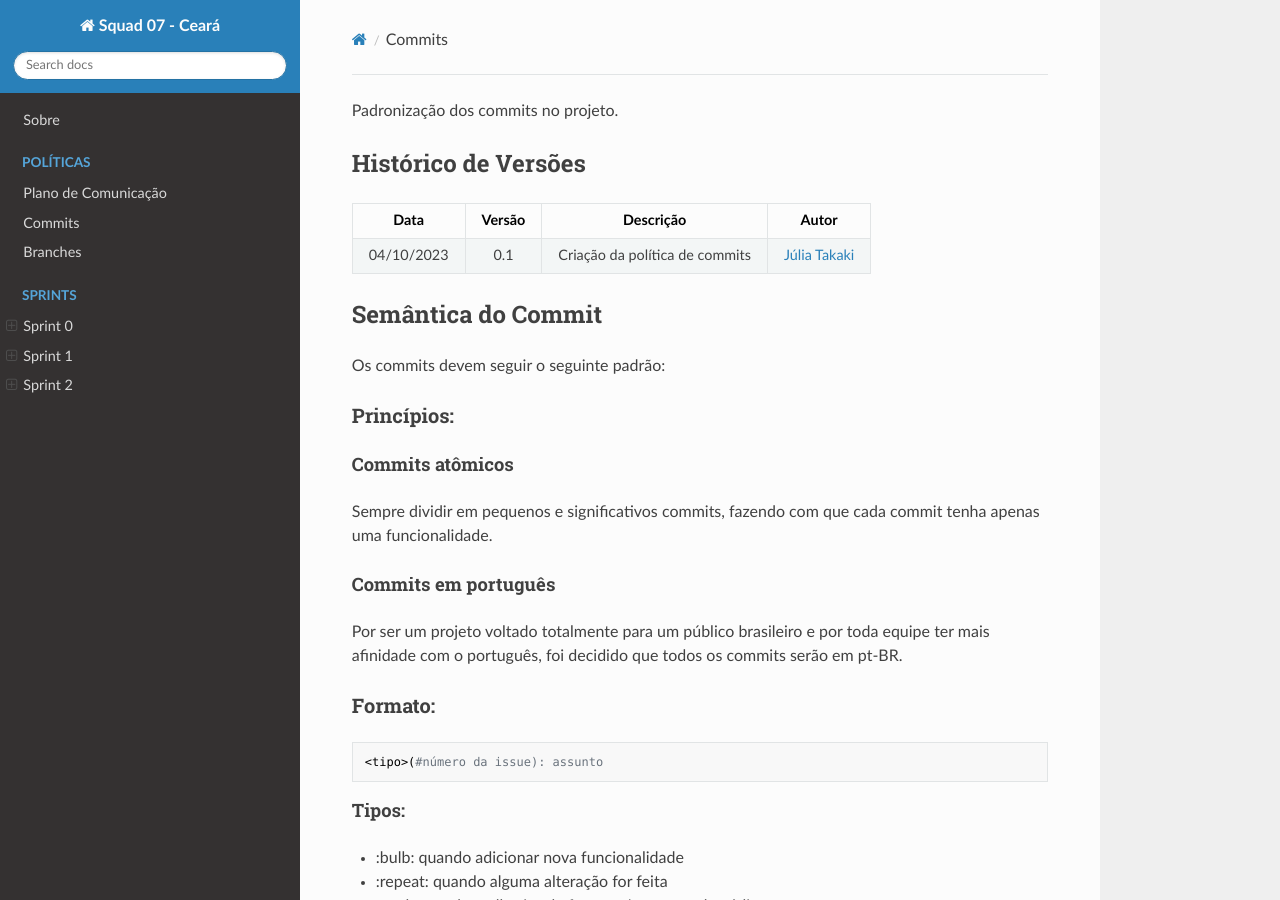
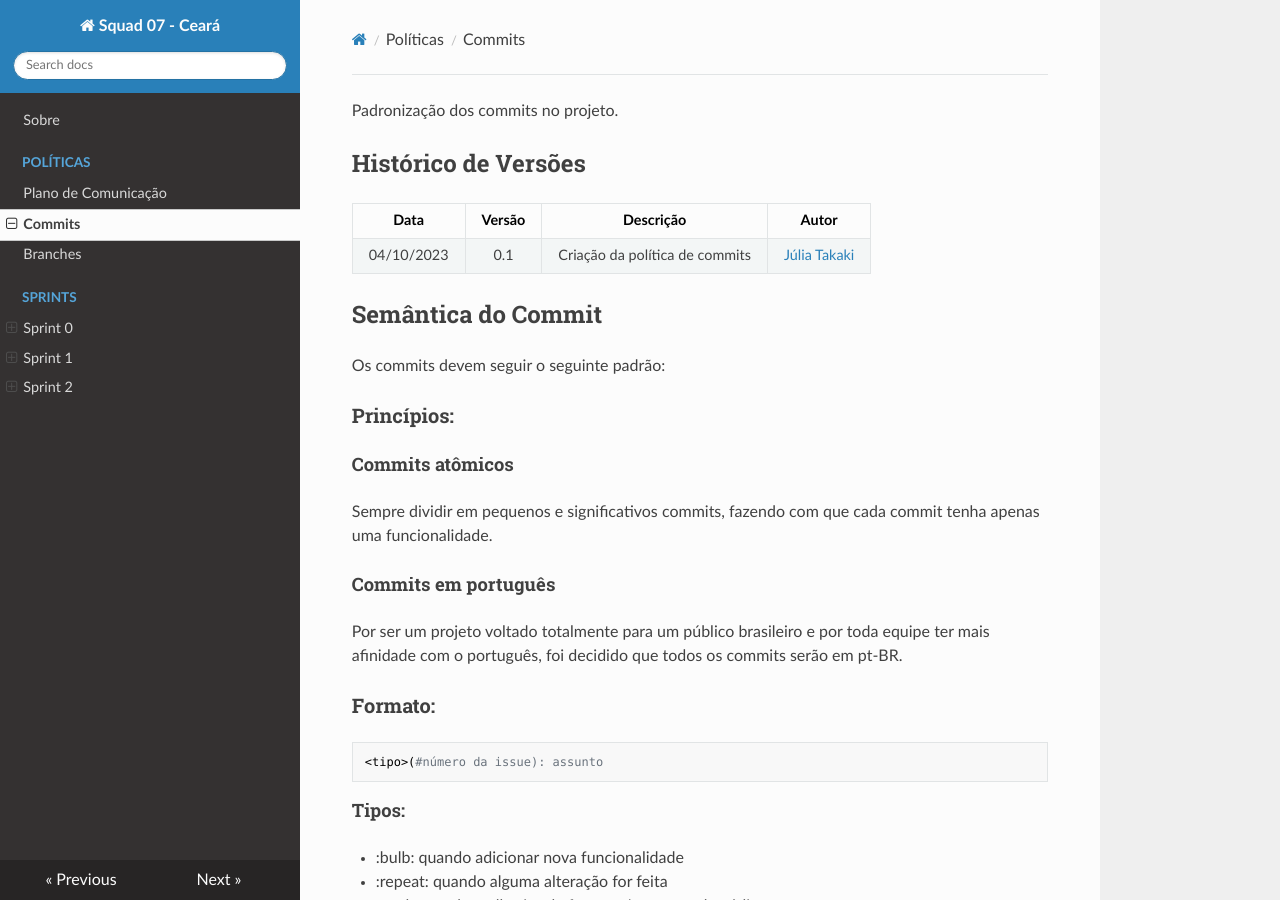
Before and after one commit to unb-mds/2023-2-Squad07, an MkDocs documentation site: the page built from docs/políticas/Commits.md, in a window 1280 px wide and 900 px high. Built offline with MkDocs 1.6.1, drawn with Linux system fonts in a browser that asks for light colours; nearby versions of some CDN libraries.

Commit message:
:bug: resolvendo erro 404 nos mks de politicas

```diff
--- a/mkdocs.yml
+++ b/mkdocs.yml
@@ -2,9 +2,9 @@
 nav:
       - Sobre: index.md
       - Políticas:
-        - Plano de Comunicação: plano-de-comunicação.md
-        - Commits: Commits.md
-        - Branches: Branches.md
+        - Plano de Comunicação: políticas/plano-de-comunicação.md
+        - Commits: políticas/Commits.md
+        - Branches: políticas/Branches.md
       - Sprints:
         - Sprint 0:
           - Planejamento: sprints/sprint00/planejamento.md
```
